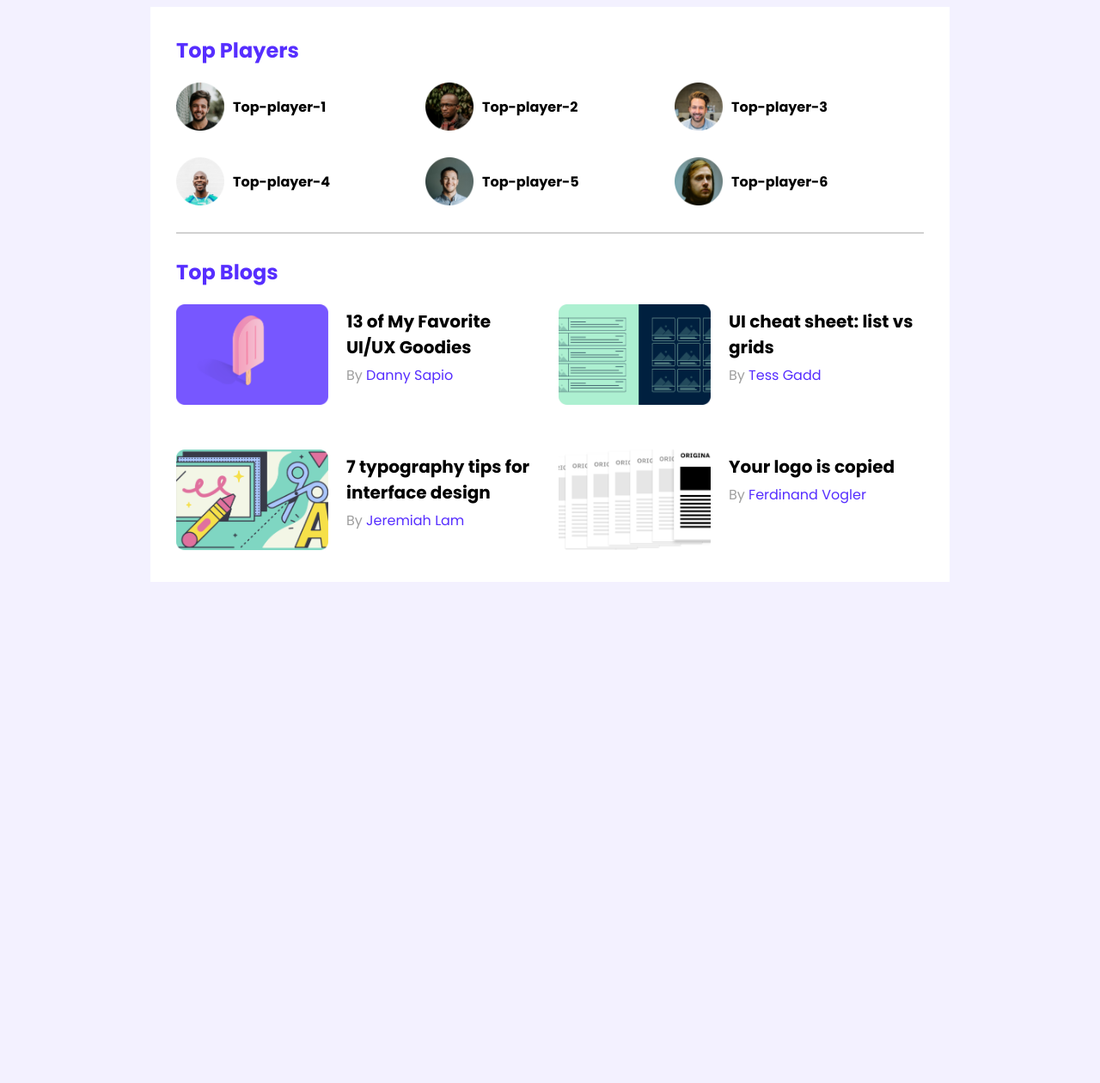
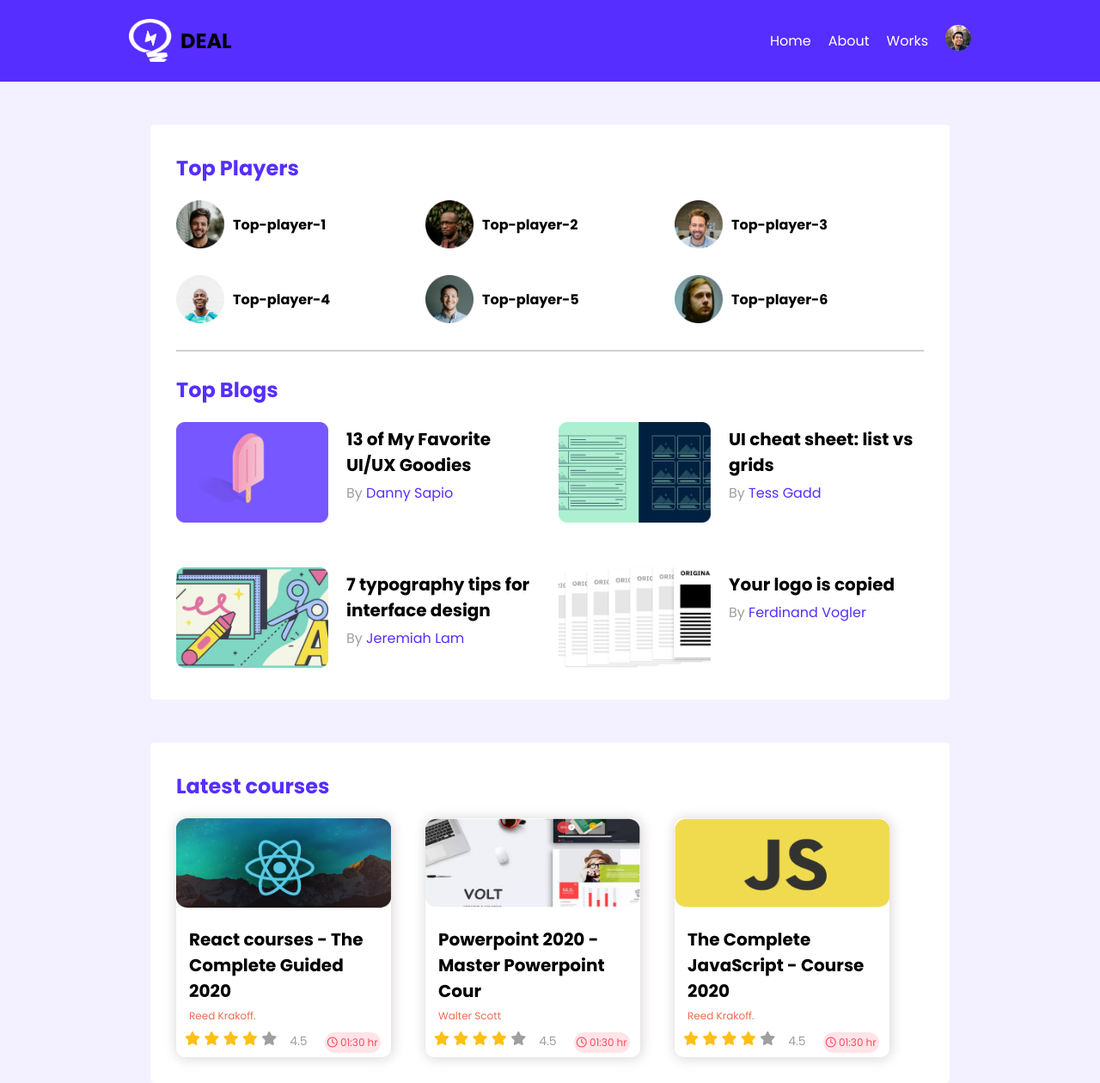
Before and after one commit to Shakilhasan347/leader-board-css3, a plain HTML site: page index.html in a window 1280 px wide. Shown: the whole page at 86% size. Before the commit the page ends 800 px from the top, so only its background shows below. Drawn offline with Linux system fonts and the light colour scheme.

Commit message:
header section add

```diff
--- a/index.html
+++ b/index.html
@@ -5,12 +5,28 @@
     <meta http-equiv="X-UA-Compatible" content="IE=edge">
     <meta name="viewport" content="width=device-width, initial-scale=1.0">
     <title>Leader deshboard css3</title>
+    <!-- fontawesome -->
+    <script src="https://kit.fontawesome.com/0fe61f7671.js" crossorigin="anonymous"></script>
     <!-- CSS stylsheet -->
     <link rel="stylesheet" href="style.css">
 </head>
 <body>
     <!-- Header start -->
     <header>
+        <div class="navbar">
+            <div class="logo">
+                <img src="images/icons/logo.png" alt="">
+                <h2>DEAL</h2>
+            </div>
+            <div class="nav">
+                <ul>
+                    <li><a href="#">Home</a></li>
+                    <li><a href="#">About</a></li>
+                    <li><a href="#">Works</a></li>
+                    <li><img src="images/icons/profile.png" alt=""></li>
+                </ul>
+            </div>
+        </div>
 
     </header>
     <!-- header end -->
@@ -108,8 +124,97 @@
 
             </div>
 
+        </section>
+    <!-- Latest course section  -->
+    <div class="latest-course container">
+        <h2 class="section-title">
+            Latest courses
+        </h2>
+        <div class="all-courses">
+            <div class="courses">
+                <div class="course-thumbnel">
+                    <img src="images/courses/course-1.png" alt="">
+                </div>
+                <div class="course-details">
+                    <h3 class="course-title">
+                        React courses - The Complete Guided 2020
+                    </h3>
+                    <p class="course-author">Reed Krakoff.</p>
+                    <div class="course-info">
+                        <div class="ratting">
+                            <i class="fa-solid fa-star"></i>
+                            <i class="fa-solid fa-star"></i>
+                            <i class="fa-solid fa-star"></i>
+                            <i class="fa-solid fa-star"></i>
+                           <span> <i class="fa-solid fa-star"></i></span>
+                        </div>
+                      <div>
+                        <p class="rate">4.5</p>
+                      </div>
+                        <div>
+                            <p class="course-time"> <i class="fa-regular fa-clock"></i> 01:30 hr</p>
+                        </div>
+                    </div>
+                </div>
 
-        </section>
+            </div>
+            <div class="courses">
+                <div class="course-thumbnel">
+                    <img src="images/courses/course-2.png" alt="">
+                </div>
+                <div class="course-details">
+                    <h3 class="course-title">
+                        Powerpoint 2020 - Master Powerpoint Cour
+                    </h3>
+                    <p class="course-author">Walter Scott</p>
+                    <div class="course-info">
+                        <div class="ratting">
+                            <i class="fa-solid fa-star"></i>
+                            <i class="fa-solid fa-star"></i>
+                            <i class="fa-solid fa-star"></i>
+                            <i class="fa-solid fa-star"></i>
+                           <span> <i class="fa-solid fa-star"></i></span>
+                        </div>
+                      <div>
+                        <p class="rate">4.5</p>
+                      </div>
+                        <div>
+                            <p class="course-time"> <i class="fa-regular fa-clock"></i> 01:30 hr</p>
+                        </div>
+                    </div>
+                </div>
+
+            </div>
+            <div class="courses">
+                <div class="course-thumbnel">
+                    <img src="images/courses/course-3.png" alt="">
+                </div>
+                <div class="course-details">
+                    <h3 class="course-title">
+                        The Complete JavaScript - Course 2020
+                    </h3>
+                    <p class="course-author">Reed Krakoff.</p>
+                    <div class="course-info">
+                        <div class="ratting">
+                            <i class="fa-solid fa-star"></i>
+                            <i class="fa-solid fa-star"></i>
+                            <i class="fa-solid fa-star"></i>
+                            <i class="fa-solid fa-star"></i>
+                           <span> <i class="fa-solid fa-star"></i></span>
+                        </div>
+                      <div>
+                        <p class="rate">4.5</p>
+                      </div>
+                        <div>
+                            <p class="course-time"> <i class="fa-regular fa-clock"></i> 01:30 hr</p>
+                        </div>
+                    </div>
+                </div>
+
+            </div>
+
+        </div>
+    </div>
     </main>
 </body>
 </html>
--- a/style.css
+++ b/style.css
@@ -5,19 +5,68 @@
 body{
     font-family: 'Poppins', sans-serif;
     background-color: #F3F1FF;
+    margin: 0px;
 }
 main{
     display: flex;
     justify-content: center;
+    align-items: center;
+    flex-direction: column;
 }
 .container{
     background-color: #fff;
     width: 870px;
     padding:30px;
+    border-radius: 5px;
+    margin-top: 50px;
 }
 hr{
     border: 1px solid #D1D1D1;
     margin-bottom: 27px;
+}
+
+/* Header Section */
+header {
+    display: flex;
+    background-color: #562EFF;
+    width: 100%;
+    align-items: center;
+    justify-content: center;
+}
+
+.navbar{
+    display: flex;
+    width:1000px;
+    justify-content: space-between;
+    align-items: center;
+}
+.logo{
+    display: flex;
+   align-items: center;
+   gap:10px;
+   padding:10px;
+}
+.logo img{
+    width:50px;
+    height:50px;
+}
+.nav ul{
+    display: flex;
+    align-items: center;
+}
+.nav ul {
+    list-style: none;
+}
+.nav ul li{
+    padding: 10px;
+}
+.nav ul li a{
+    text-decoration: none;
+    color: #fff;
+}
+.nav ul li img{
+    height:30px;
+    width: 30px;
 }
 /* top players style */
 .top-players{
@@ -77,3 +126,53 @@ hr{
     text-decoration: none;
     color: #562EFF;
 }
+/* ------------------------course section Style---------------------*/
+.all-courses{
+    display: grid;
+    grid-template-columns: repeat(3,1fr);
+}
+.courses{
+    box-shadow: 1px 1px 15px rgb(214, 208, 208);
+    width: 250px;
+    border-radius: 10px;
+}
+.course-thumbnel img{
+    width: 250px;
+    height: 104px;
+}
+.course-details{
+    padding-left: 10px ;
+    padding-top: 10px;
+}
+.course-details h3,p{
+    margin:5px;
+}
+.course-title{
+    font-size: 20px;
+}
+.course-info{
+    display: flex;
+    gap: 10px;
+}
+.course-author {
+    font-size: 12px;
+    color: #ED6B4F;
+}
+.ratting{
+    color:#FFC014
+
+}
+.ratting span{
+    color: #9F9F9F;
+}
+.rate{
+    color:#9F9F9F ;
+    font-size: 14px;
+}
+.course-time{
+    font-size: 12px;
+    color:  #FF4A60;
+    background-color: #FFE4E8;
+    padding: 3px;
+    border-radius: 15px;
+}
```
